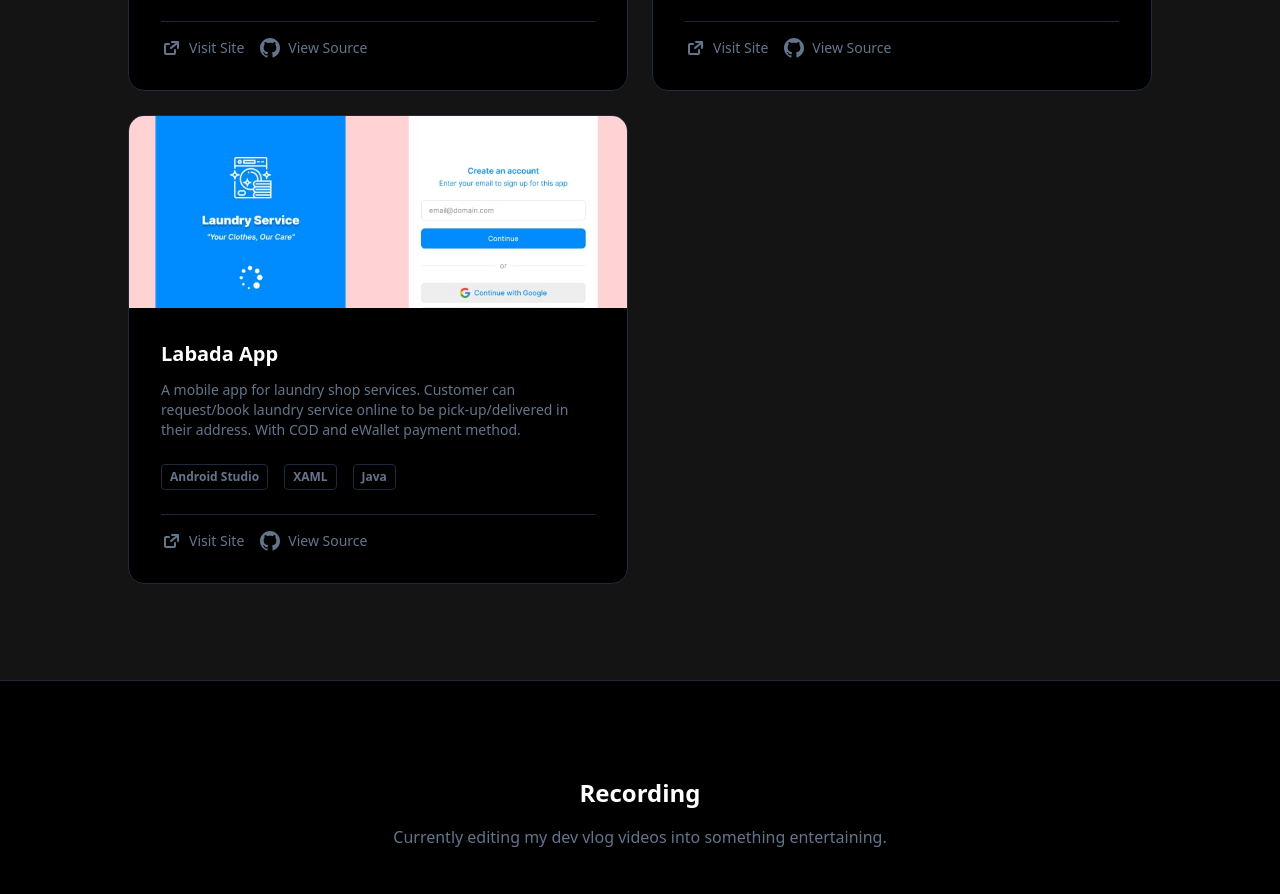
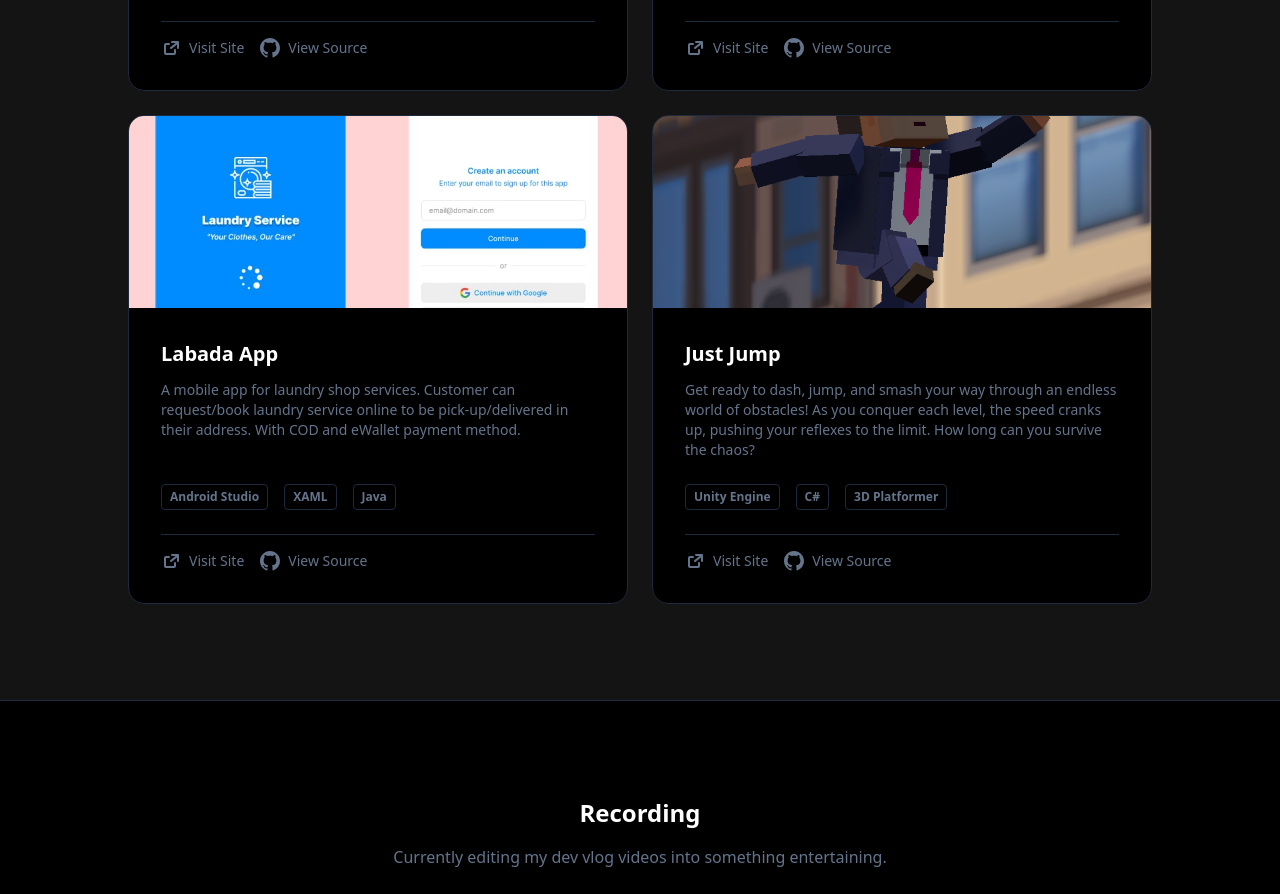
Before and after one commit to odaznara99/odaznara99.github.io, a plain HTML site: page index.html in a window 1280 px wide. Shown: the part 1833-2727 px from the top of the page. Drawn offline with nearby package versions, Linux system fonts and the light colour scheme.

Commit message:
added just jump

```diff
--- a/index.html
+++ b/index.html
@@ -391,6 +391,77 @@
               </div>
             </div>
           </div>
+
+
+          <div
+            class="group border border-slate-800 rounded-2xl overflow-hidden hover:border-brand transition-all w-full flex flex-col bg-dark"
+          >
+            <img
+              src="assets/just-jump-preview.png"
+              alt="JustJump"
+              class="w-full h-48 object-cover group-hover:opacity-80 transition-opacity"
+            />
+            <div class="p-6 sm:p-8 flex flex-col flex-grow">
+              <h3
+                class="text-lg sm:text-xl font-bold mb-3 text-white group-hover:text-brand transition-colors"
+              >
+                Just Jump
+              </h3>
+              <p
+                class="text-slate-500 mb-6 text-xs sm:text-sm leading-relaxed flex-grow"
+              >
+                Get ready to dash, jump, and smash your way through an endless world of obstacles! As you conquer each level, the speed cranks up, pushing your reflexes to the limit. How long can you survive the chaos?
+              </p>
+              <div class="flex flex-wrap gap-2 sm:gap-4 mb-6">
+                <span
+                  class="text-[10px] sm:text-xs font-bold text-slate-500 border border-slate-800 px-2 py-1 rounded"
+                  >Unity Engine</span
+                >
+                <span
+                  class="text-[10px] sm:text-xs font-bold text-slate-500 border border-slate-800 px-2 py-1 rounded"
+                  >C#</span
+                >
+                <span
+                  class="text-[10px] sm:text-xs font-bold text-slate-500 border border-slate-800 px-2 py-1 rounded"
+                  >3D Platformer</span
+                >
+              </div>
+              <div class="flex gap-4 pt-4 border-t border-slate-800">
+                <a
+                  href="https://odazdev.itch.io/just-jump"
+                  target="_blank"
+                  class="inline-flex items-center gap-2 text-slate-500 hover:text-brand transition text-sm font-medium"
+                >
+                  <svg class="w-5 h-5" fill="currentColor" viewBox="0 0 20 20">
+                    <path
+                      d="M11 3a1 1 0 100 2h3.586L9.293 9.293a1 1 0 001.414 1.414L16 6.414V10a1 1 0 102 0V4a1 1 0 00-1-1h-6z"
+                    ></path>
+                    <path
+                      d="M5 5a2 2 0 00-2 2v8a2 2 0 002 2h8a2 2 0 002-2v-3a1 1 0 10-2 0v3H5V7h3a1 1 0 000-2H5z"
+                    ></path>
+                  </svg>
+                  <span>Visit Site</span>
+                </a>
+                <a
+                  href="https://github.com/odaznara99/JustJump"
+                  target="_blank"
+                  class="inline-flex items-center gap-2 text-slate-500 hover:text-brand transition text-sm font-medium"
+                >
+                  <svg class="w-5 h-5" fill="currentColor" viewBox="0 0 20 20">
+                    <path
+                      fill-rule="evenodd"
+                      d="M10 0C4.477 0 0 4.484 0 10.017c0 4.425 2.865 8.18 6.839 9.49.5.092.682-.217.682-.482 0-.237-.008-.868-.013-1.703-2.782.603-3.369-1.343-3.369-1.343-.454-1.156-1.11-1.463-1.11-1.463-.908-.62.069-.608.069-.608 1.003.07 1.531 1.032 1.531 1.032.892 1.53 2.341 1.545 2.914 1.209.092-.94.35-1.581.636-1.944-2.22-.253-4.555-1.11-4.555-4.943 0-1.091.39-1.984 1.029-2.683-.103-.253-.446-1.268.098-2.647 0 0 .84-.269 2.75 1.025A9.578 9.578 0 0110 4.817c.85.004 1.705.114 2.504.336 1.909-1.294 2.747-1.025 2.747-1.025.546 1.379.203 2.394.1 2.647.64.699 1.028 1.592 1.028 2.683 0 3.842-2.339 4.687-4.566 4.935.359.309.678.919.678 1.852 0 1.336-.012 2.415-.012 2.743 0 .267.18.578.688.48C17.138 18.192 20 14.436 20 10.017 20 4.484 15.522 0 10 0z"
+                      clip-rule="evenodd"
+                    ></path>
+                  </svg>
+                  <span>View Source</span>
+                </a>
+              </div>
+            </div>
+          </div>
+
+
+
         </div>
       </div>
     </section>
```
Also changed, not shown: assets/just-jump-preview.png (added).
